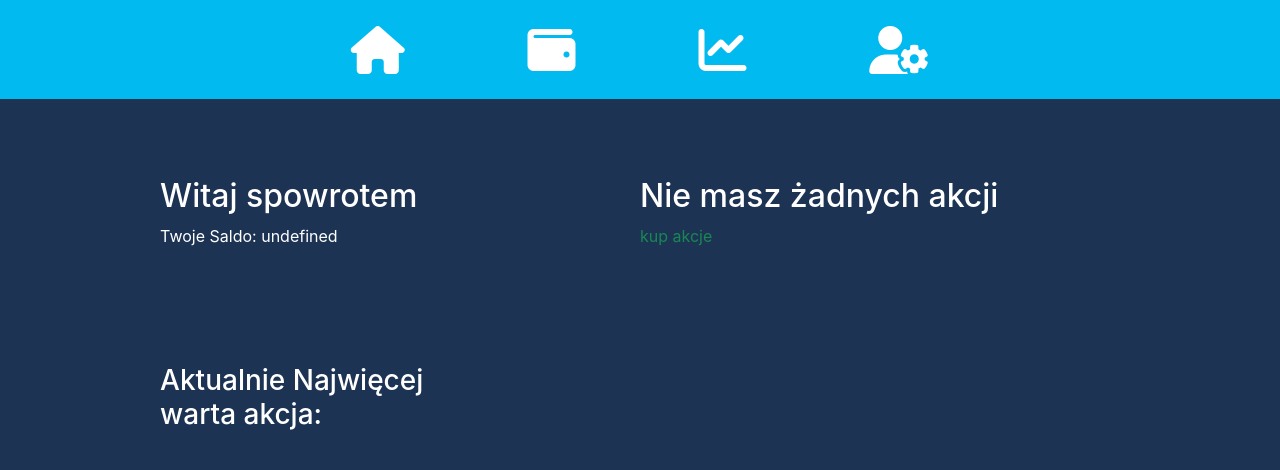
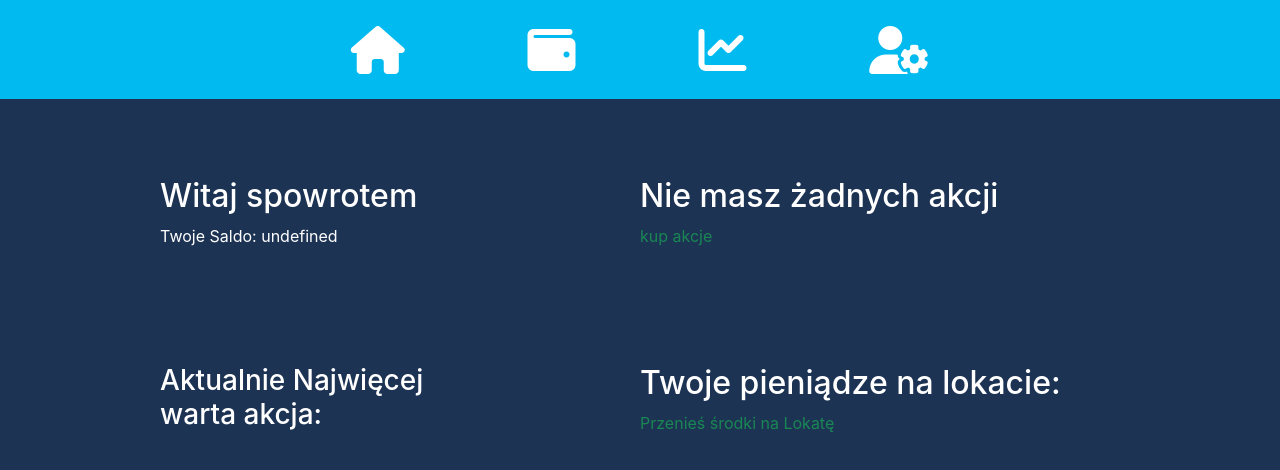
Before and after one commit to wizarddos/Bank-App, a React (Create React App) app: page /dashboard in a window 1280 px wide. Shown: the top 470 px of the page. Built offline with nearby package versions, Linux system fonts and the light colour scheme; no server answers.

Commit message:
Feature - 4 panel on dashboard

```diff
--- a/src/components/dashboard.js
+++ b/src/components/dashboard.js
@@ -28,10 +28,6 @@ export default function Dashboard(){
                 fetch(`http://localhost/bank-app/api/getStock.php`)
                 .then(response => response.json())
                 .then(setMostValuableStock)
-
-                console.log('bez cahce')
-            }else{
-                console.log('zacahcheowano')
             }
 
         }
@@ -97,6 +93,26 @@ export default function Dashboard(){
             )
         }
     }
+
+    const generateDeposits = ()=>{
+        if(userData.depositVal === null){
+
+            return(
+                <>
+                    <h2>{lang[3].noDeposit}</h2>
+                    <a href = "openDeposit" className="link-success dashboard-link">{lang[3].openDeposit}</a>
+                </>
+            )
+        }else{
+            return(
+                <>
+                    <h2>{lang[3].yourDeposit}: {userData.depositVal}{userData.depositCurr}</h2>
+                    <a href = "fundDeposit" className="link-success dashboard-link">{lang[3].transferFunds}</a>
+                </>
+            )
+        }
+    }
+
     return(
         <>
             <Header />
@@ -113,7 +129,9 @@ export default function Dashboard(){
                     <div className = "mostValuableStockInDB col-6">
                         {getMostValueableStockInDB()}
                     </div>
-                    <div className = "otherCurrencyWallet col-6 "></div>
+                    <div className = "usersDeposit col-6 ">
+                        {generateDeposits()}
+                    </div>
                 </div>
             </div>
         </>
--- a/src/components/lang/pl.json
+++ b/src/components/lang/pl.json
@@ -43,6 +43,10 @@
         "curr": "zł",
         "smthWentWrong": "Coś chyba poszło tu nie tak",
         "nowMost": "Aktualnie Najwięcej",
-        "valStock": " warta akcja"
+        "valStock": " warta akcja",
+        "noDeposit": "Nie masz otwartej  żadnej lokaty",
+        "openDeposit": "Otwórz Lokatę",
+        "yourDeposit": "Twoje pieniądze na lokacie",
+        "transferFunds": "Przenieś środki na Lokatę"
     }
 ]
```
Also changed, not shown: 1 other file (tests, documents, lock files or other folders).
